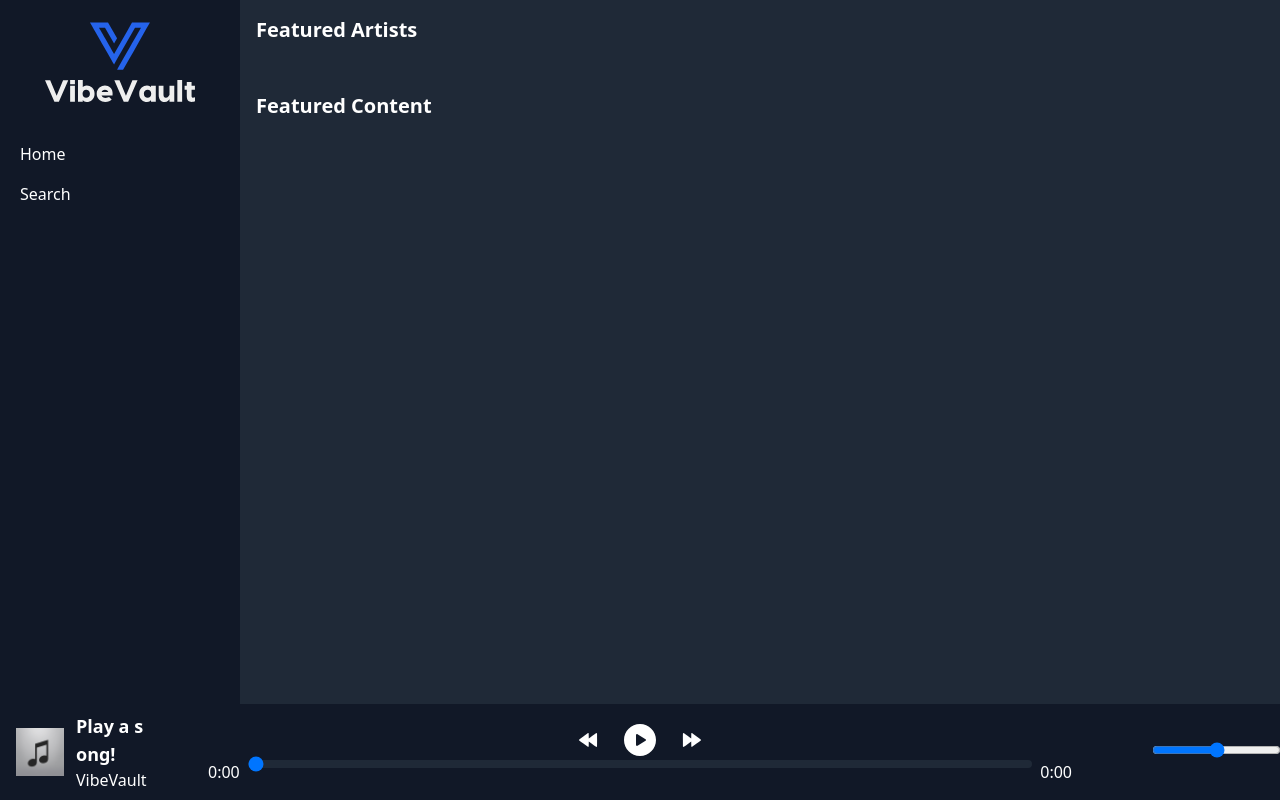
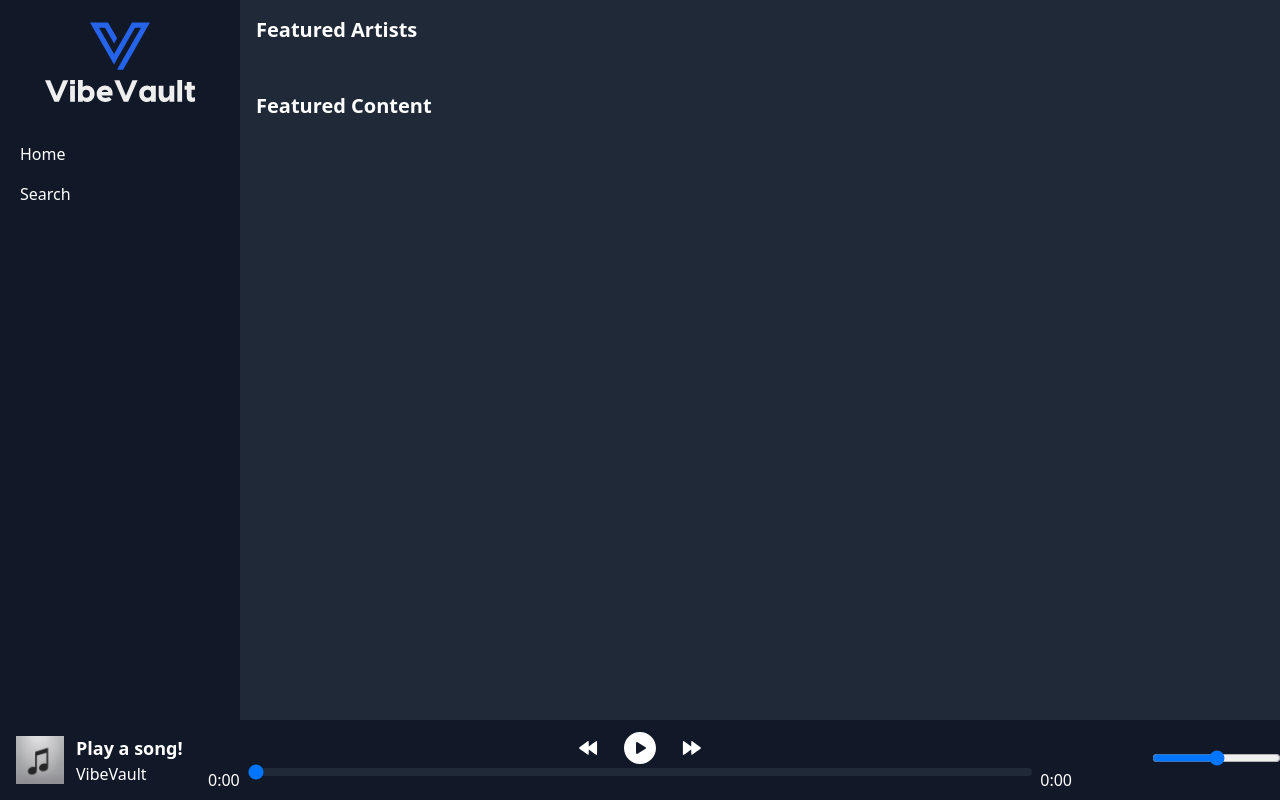
Before and after one commit to Erik-For/VibeVault, a Flask app: page / in a window 1280 px wide. Run offline with Flask 3, Linux system fonts and the light colour scheme; the visitor is signed in with stand-in values (Sample User, id 1); data comes from the database, SQL or seed files in the repository; data that the repository does not hold is empty; some libraries are stand-ins or nearby versions.

Commit message:
truncate

```diff
--- a/app/templates/index.html.j2
+++ b/app/templates/index.html.j2
@@ -58,8 +58,8 @@ body {
                     <div style="width: 10vw" class="flex items-center">
                         <img id="playing-img" class="w-12 h-12 mr-3" src="{{ url_for('static', filename='default/cover.jpg') }}">
                         <div>
-                            <h3 id="playing-title" class="break-all text-lg font-semibold">Play a song!</h3>
-                            <p id="playing-artist">VibeVault</p>
+                            <h3 id="playing-title" class="break-all text-lg font-semibold truncate">Play a song!</h3>
+                            <p id="playing-artist" class="truncate">VibeVault</p>
                         </div>
                     </div>
                     <!-- Middle section: Playback Controls -->
```
